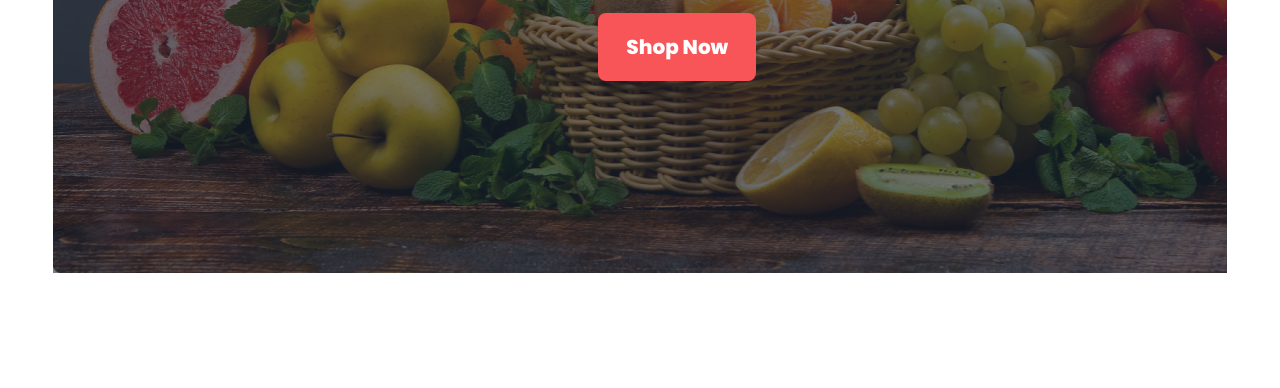
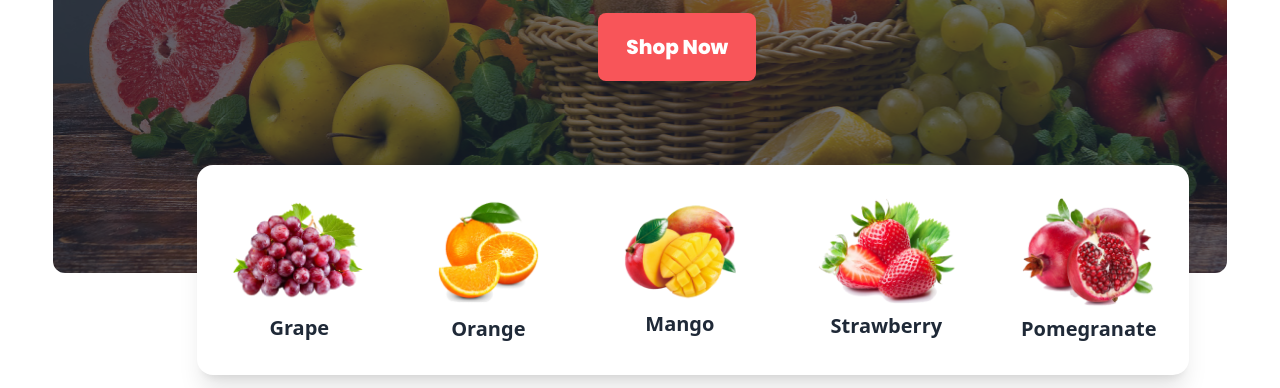
Before and after one commit to saidureg/Fruit-Burst, a plain HTML site: page index.html in a window 1280 px wide. Shown: the part 555-943 px from the top of the page. Drawn offline with nearby package versions, Linux system fonts and the light colour scheme; grey boxes are pictures that could not be loaded.

Commit message:
finished banner bonus part

```diff
--- a/index.html
+++ b/index.html
@@ -109,10 +109,10 @@
         <!-- ended nav -->
 
         <!-- started banner -->
-        <section class="my-20">
+        <div class="my-20 relative">
 
             <!-- slider -->
-            <div class="carousel w-full h-[350px] md:h-[400px] lg:h-[600px]">
+            <div class="carousel w-full h-[350px] md:h-[400px] lg:h-[600px] rounded-xl">
                 <!-- first slider -->
                 <div id="slide1"
                     class="carousel-item relative w-full bg-slider1-img bg-no-repeat bg-cover bg-gradient-to-r from-[#121212] to-[#121212]">
@@ -234,12 +234,41 @@
                     </div>
                 </div>
             </div>
-        </section>
+            <div class="hidden lg:block absolute -bottom-24 left-36">
+                <div class="card flex flex-row  bg-white shadow-xl max-w-screen-lg mx-auto">
+                    <!-- first card -->
+                    <div class="card-body flex flex-col items-center">
+                        <img class="w-[140px]" src="./images/fruit1.png" alt="Grape" />
+                        <h2 class="card-title">Grape</h2>
+                    </div>
+                    <!-- second card -->
+                    <div class="card-body flex flex-col items-center">
+                        <img class="w-[110px]" src="./images/fruit2.png" alt="Grape" />
+                        <h2 class="card-title">Orange</h2>
+                    </div>
+                    <!-- third card -->
+                    <div class="card-body flex flex-col items-center">
+                        <img class="w-[145px]" src="./images/fruit3.png" alt="Grape" />
+                        <h2 class="card-title">Mango</h2>
+                    </div>
+                    <!-- fourth card -->
+                    <div class="card-body flex flex-col items-center">
+                        <img class="w-[140px]" src="./images/fruit4.png" alt="Grape" />
+                        <h2 class="card-title">Strawberry</h2>
+                    </div>
+                    <!-- fifth card -->
+                    <div class="card-body flex flex-col items-center">
+                        <img class="w-[137px]" src="./images/fruit5.png" alt="Grape" />
+                        <h2 class="card-title">Pomegranate</h2>
+                    </div>
+                </div>
+            </div>
+        </div>
         <!-- ended banner -->
     </header>
     <main class="w-11/12 lg:max-w-screen-xl mx-auto mb-10 md:mb-28">
         <!-- Deal of the days -->
-        <section>
+        <section class="lg:mt-48">
             <div class="flex flex-col md:flex-row justify-between items-center">
                 <div>
                     <h3 class="text-title-color text-3xl lg:text-5xl font-extrabold font-popping">Deal of the day</h3>
@@ -577,7 +606,8 @@
             </p>
         </div>
 
-        <div class="flex flex-wrap lg:grid grid-flow-col gap-9 md:gap-10 text-base md:text-lg font-popping font-semibold">
+        <div
+            class="flex flex-wrap lg:grid grid-flow-col gap-9 md:gap-10 text-base md:text-lg font-popping font-semibold">
             <a class="link link-hover grow">Home</a>
             <a class="link link-hover grow">About Us</a>
             <a class="link link-hover grow">Shop</a>
```
Lines whose indentation alone changed are shown as unchanged.
